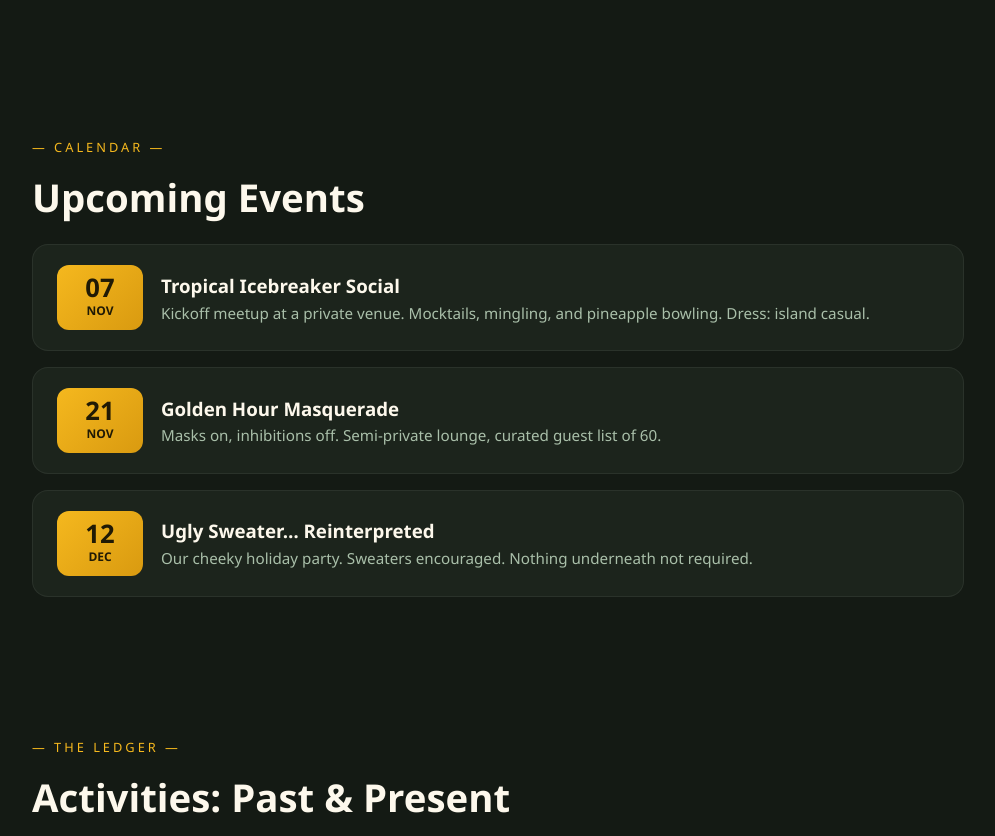
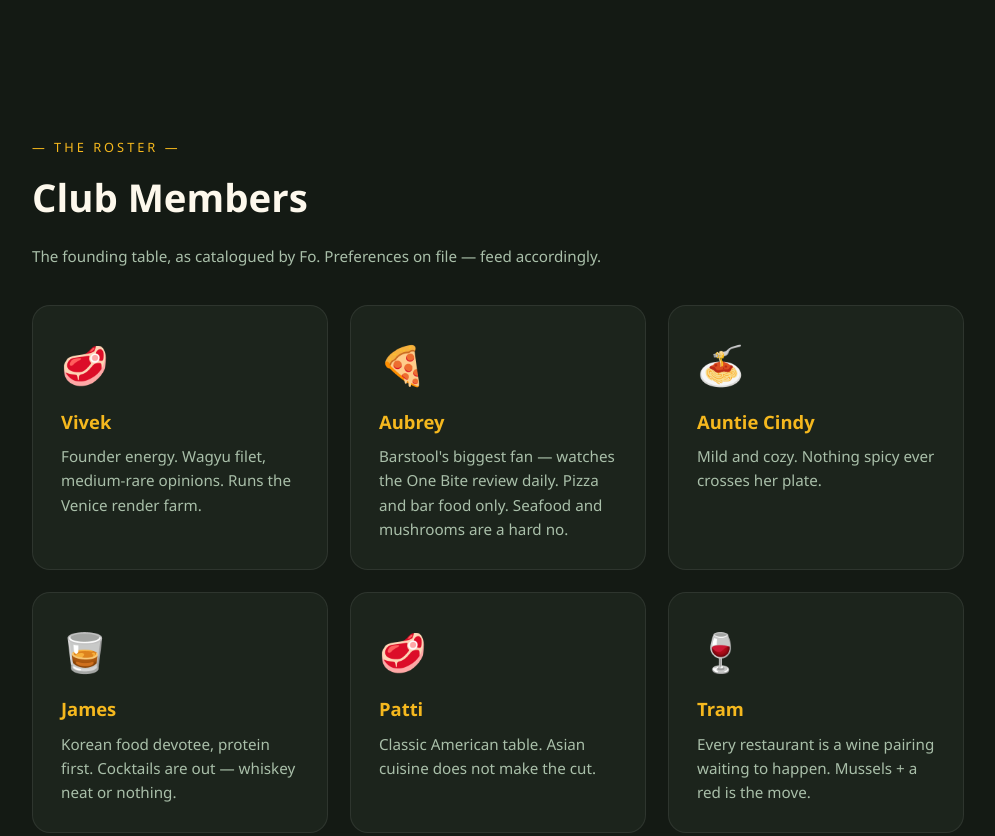
Before and after one commit to vivmuk/pineapple-club, a plain HTML site: page index.html in a window 1280 px wide. Shown: the part 1634-2470 px from the top of the page, without its empty margins (142-1137 px from the left). Drawn offline with Linux system fonts and the light colour scheme.

Commit message:
add club roster section with member profiles

```diff
--- a/index.html
+++ b/index.html
@@ -82,6 +82,22 @@
   </div>
 </section>
 
+
+<section id="members">
+  <div class="kicker">— the roster —</div>
+  <h2>Club Members</h2>
+  <p class="muted" style="max-width:640px">The founding table, as catalogued by Fo. Preferences on file — feed accordingly.</p>
+  <div class="grid">
+    <div class="card"><div class="ico">🥩</div><h3>Vivek</h3><p class="muted">Founder energy. Wagyu filet, medium-rare opinions. Runs the Venice render farm.</p></div>
+    <div class="card"><div class="ico">🍕</div><h3>Aubrey</h3><p class="muted">Barstool's biggest fan — watches the One Bite review daily. Pizza and bar food only. Seafood and mushrooms are a hard no.</p></div>
+    <div class="card"><div class="ico">🍝</div><h3>Auntie Cindy</h3><p class="muted">Mild and cozy. Nothing spicy ever crosses her plate.</p></div>
+    <div class="card"><div class="ico">🥃</div><h3>James</h3><p class="muted">Korean food devotee, protein first. Cocktails are out — whiskey neat or nothing.</p></div>
+    <div class="card"><div class="ico">🥩</div><h3>Patti</h3><p class="muted">Classic American table. Asian cuisine does not make the cut.</p></div>
+    <div class="card"><div class="ico">🍷</div><h3>Tram</h3><p class="muted">Every restaurant is a wine pairing waiting to happen. Mussels + a red is the move.</p></div>
+    <div class="card"><div class="ico">🍣</div><h3>Uncle Stevie</h3><p class="muted">Izakaya and Asian flavors are his comfort zone. Ask him twice and he'll tell you twice.</p></div>
+  </div>
+</section>
+
 <section id="events">
   <div class="kicker">— calendar —</div>
   <h2>Upcoming Events</h2>
```
